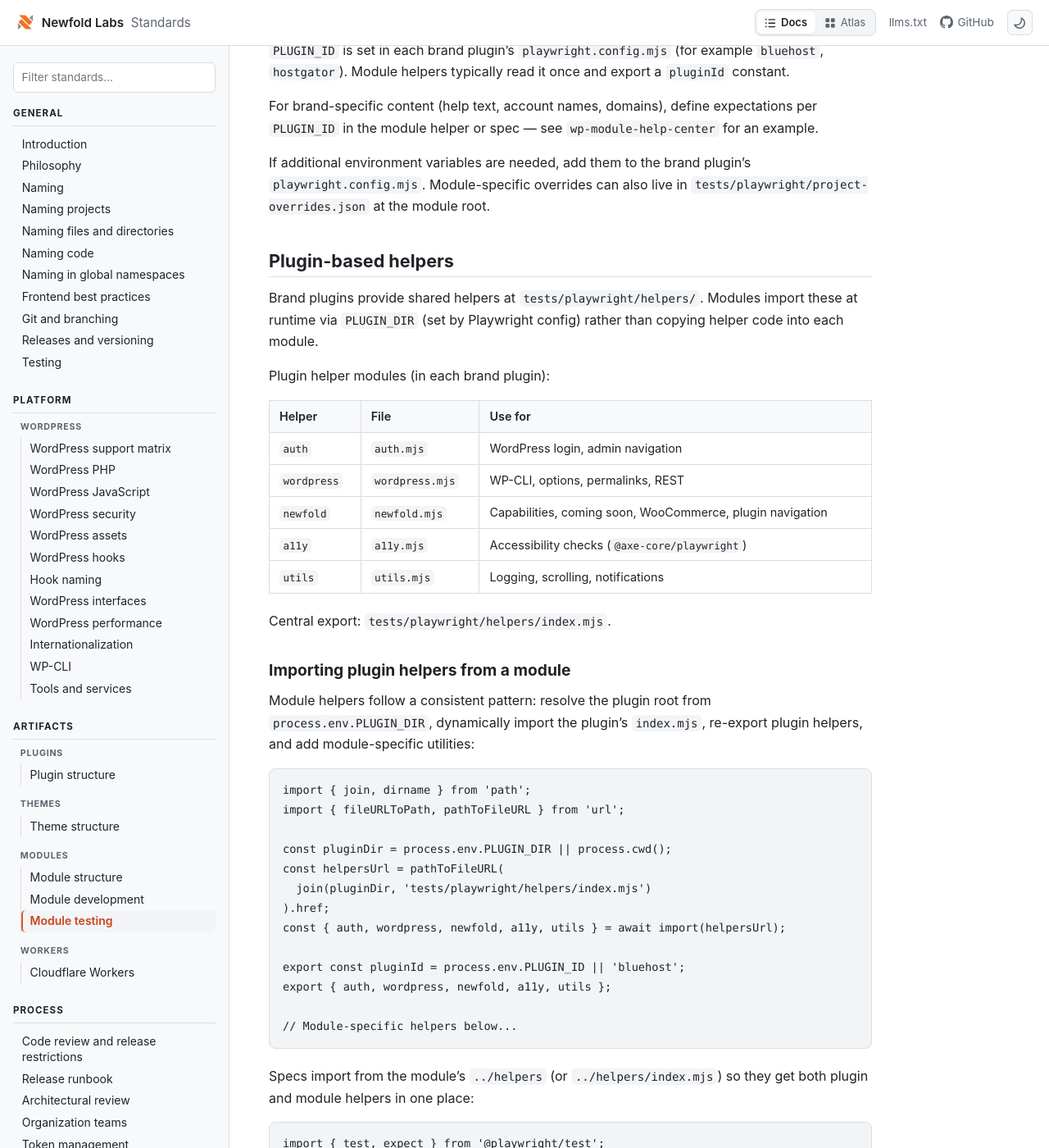
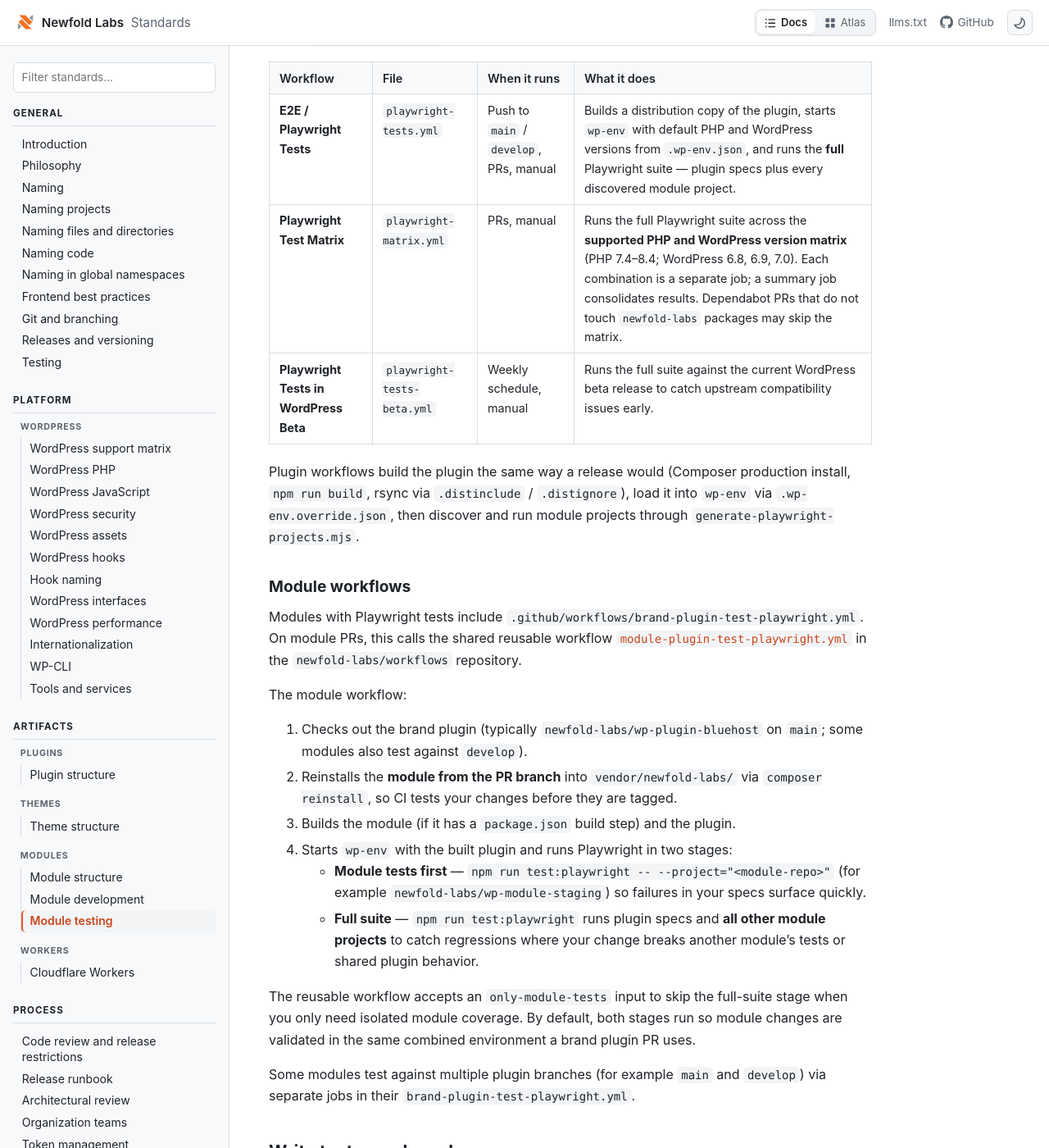
Before and after one commit to newfold-labs/standards, a Jekyll site: the page built from artifacts/module/testing.md, in a window 1280 px wide and 1400 px high, scrolled down 2103 px. Shown: the whole window at 82% size. Built offline with Jekyll 4.4.1, drawn with Linux system fonts in a browser that asks for light colours; some of the changed text lies outside the part shown.

Commit message:
testing doc - add workflow section

````diff
--- a/artifacts/module/testing.md
+++ b/artifacts/module/testing.md
@@ -74,6 +74,58 @@ npm run test:e2e          # alias for test:playwright
 npm run test:playwright   # npx playwright test
 npm run test:playwright:update-projects  # regenerate playwright-projects.json
 ```
+
+## CI workflows
+
+Playwright is wired into GitHub Actions at both the brand plugin and module level.
+These workflows use `wp-env` for the WordPress environment and `npx playwright test`
+for the test runner.
+
+### Brand plugin workflows
+
+Each brand plugin (for example `wp-plugin-bluehost`, `wp-plugin-hostgator`) defines
+workflows under `.github/workflows/`:
+
+| Workflow | File | When it runs | What it does |
+|----------|------|--------------|--------------|
+| **E2E / Playwright Tests** | `playwright-tests.yml` | Push to `main` / `develop`, PRs, manual | Builds a distribution copy of the plugin, starts `wp-env` with default PHP and WordPress versions from `.wp-env.json`, and runs the **full** Playwright suite — plugin specs plus every discovered module project. |
+| **Playwright Test Matrix** | `playwright-matrix.yml` | PRs, manual | Runs the full Playwright suite across the **supported PHP and WordPress version matrix** (PHP 7.4–8.4; WordPress 6.8, 6.9, 7.0). Each combination is a separate job; a summary job consolidates results. Dependabot PRs that do not touch `newfold-labs` packages may skip the matrix. |
+| **Playwright Tests in WordPress Beta** | `playwright-tests-beta.yml` | Weekly schedule, manual | Runs the full suite against the current WordPress beta release to catch upstream compatibility issues early. |
+
+Plugin workflows build the plugin the same way a release would (Composer production
+install, `npm run build`, rsync via `.distinclude` / `.distignore`), load it into
+`wp-env` via `.wp-env.override.json`, then discover and run module projects through
+`generate-playwright-projects.mjs`.
+
+### Module workflows
+
+Modules with Playwright tests include
+`.github/workflows/brand-plugin-test-playwright.yml`. On module PRs, this calls the
+shared reusable workflow
+[`module-plugin-test-playwright.yml`](https://github.com/newfold-labs/workflows/blob/main/.github/workflows/module-plugin-test-playwright.yml)
+in the `newfold-labs/workflows` repository.
+
+The module workflow:
+
+1. Checks out the brand plugin (typically `newfold-labs/wp-plugin-bluehost` on
+   `main`; some modules also test against `develop`).
+2. Reinstalls the **module from the PR branch** into `vendor/newfold-labs/` via
+   `composer reinstall`, so CI tests your changes before they are tagged.
+3. Builds the module (if it has a `package.json` build step) and the plugin.
+4. Starts `wp-env` with the built plugin and runs Playwright in two stages:
+   - **Module tests first** — `npm run test:playwright -- --project="<module-repo>"`
+     (for example `newfold-labs/wp-module-staging`) so failures in your specs surface
+     quickly.
+   - **Full suite** — `npm run test:playwright` runs plugin specs and **all other
+     module projects** to catch regressions where your change breaks another module's
+     tests or shared plugin behavior.
+
+The reusable workflow accepts an `only-module-tests` input to skip the full-suite
+stage when you only need isolated module coverage. By default, both stages run so
+module changes are validated in the same combined environment a brand plugin PR uses.
+
+Some modules test against multiple plugin branches (for example `main` and
+`develop`) via separate jobs in their `brand-plugin-test-playwright.yml`.
 
 ## Write tests any brand can run
 
````
